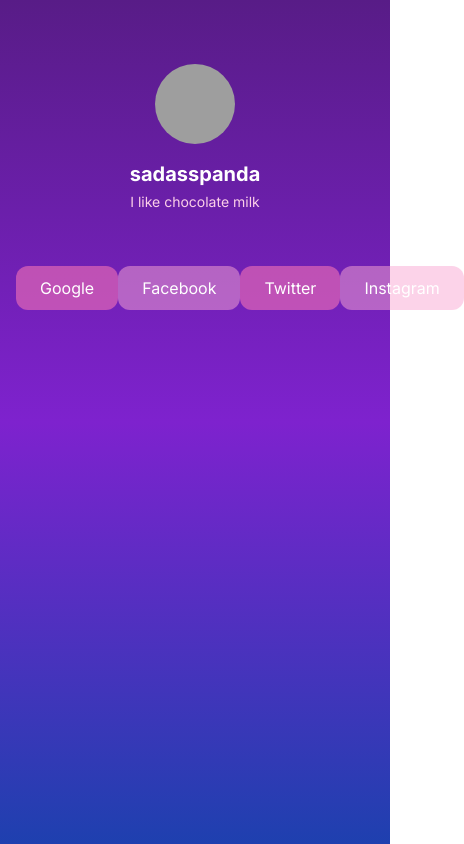
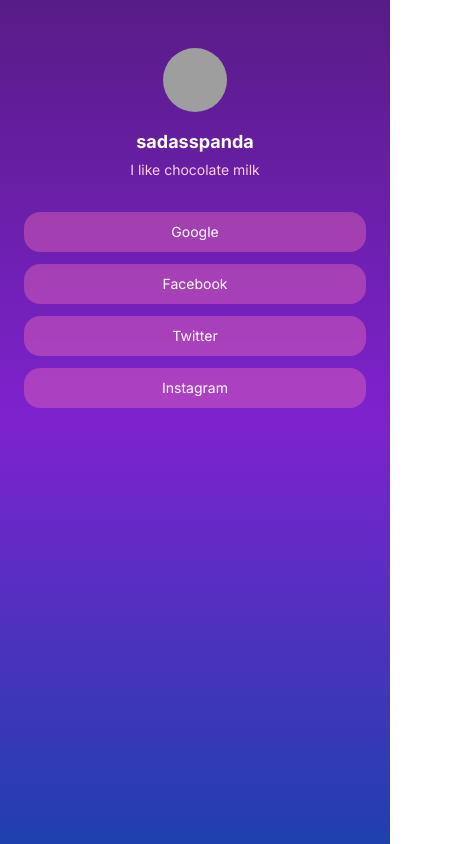
Before and after one commit to alderon07/link-it, a Next.js app: page / in a window 390 px wide. Shown: the whole page, 464 px wide, since content can reach past the window. Built offline with nearby package versions, Linux system fonts and the light colour scheme; grey boxes are pictures that could not be loaded.

Commit message:
refactor(links): making links fulling ui responsive

```diff
--- a/src/app/page.tsx
+++ b/src/app/page.tsx
@@ -32,34 +32,31 @@
 
 export default function HomePage() {
   return (
-    <main className="min-h-screen w-full bg-gradient-to-b from-purple-900 via-purple-700 to-blue-800 flex flex-col items-center justify-start py-16 px-4">
-      <div className="max-w-md w-full mx-auto">
+    <main className="flex min-h-[100dvh] w-full flex-col items-center bg-gradient-to-b from-purple-900 via-purple-700 to-blue-800">
+      <div className="flex w-full max-w-[500px] flex-col items-center px-4 py-12 sm:py-16">
         {/* Profile Section */}
-        <div className="flex flex-col items-center justify-center mb-10">
-          <div className="relative w-20 h-20 overflow-hidden rounded-full mb-4">
+        <div className="mb-8 flex w-full flex-col items-center">
+          <div className="relative mb-4 h-16 w-16 overflow-hidden rounded-full sm:h-20 sm:w-20">
             <Image
               src={profile.avatar}
               alt={profile.username}
               fill
               className="object-cover"
               priority
+              sizes="(max-width: 640px) 64px, 80px"
             />
           </div>
-          <h1 className="text-xl font-bold text-white mb-1">{profile.username}</h1>
-          <p className="text-sm text-pink-200 mb-6">{profile.bio}</p>
+          <h1 className="mb-1 text-lg font-bold text-white sm:text-xl">{profile.username}</h1>
+          <p className="text-sm text-pink-200">{profile.bio}</p>
         </div>
 
         {/* Links Section */}
-        <div className="space-y-4 w-full">
+        <div className="flex w-full flex-col gap-3 px-2 sm:gap-4">
           {profile.links.map((link) => (
             <LinkButton
               key={link.id}
               href={link.url}
-              className={`${
-                link.id % 2 === 0
-                  ? 'bg-pink-300/50 hover:bg-pink-300/70'
-                  : 'bg-pink-400/60 hover:bg-pink-400/80'
-              } text-white font-normal rounded-xl`}
+              className="bg-pink-400/40 hover:bg-pink-400/60 text-white"
             >
               {link.title}
             </LinkButton>
--- a/src/components/ui/LinkButton.tsx
+++ b/src/components/ui/LinkButton.tsx
@@ -11,7 +11,16 @@
   children,
   className = '',
 }: LinkButtonProps) {
-  const baseStyles = 'w-full px-6 py-3 rounded-full transition-all duration-200 text-center font-medium';
+  const baseStyles = [
+    'w-full',
+    'px-4 py-2.5 sm:px-6 sm:py-3',
+    'rounded-2xl',
+    'transition-all duration-200',
+    'text-center',
+    'text-sm sm:text-base',
+    'backdrop-blur-sm',
+    'active:scale-[0.98]',
+  ].join(' ');
 
   return (
     <a
```
